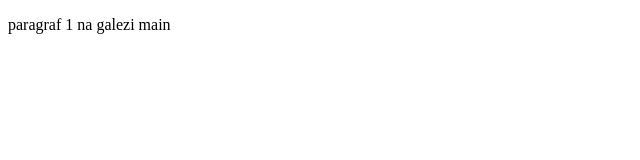
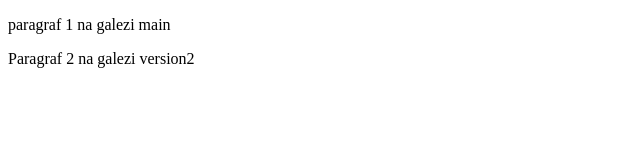
Before and after one commit to omitsumoshi/gitjestgit, a plain HTML site: page index.html in a window 1280 px wide. Shown: the whole page, without its empty margins (0-640 px from the left). Drawn offline with Linux system fonts and the light colour scheme.

Commit message:
drugi paragraf na galezi version2

```diff
--- a/index.html
+++ b/index.html
@@ -7,5 +7,6 @@
 </head>
 <body>
    <p>paragraf 1 na galezi main</p>
+   <p>Paragraf 2 na galezi version2</p>
 </body>
 </html>
```
